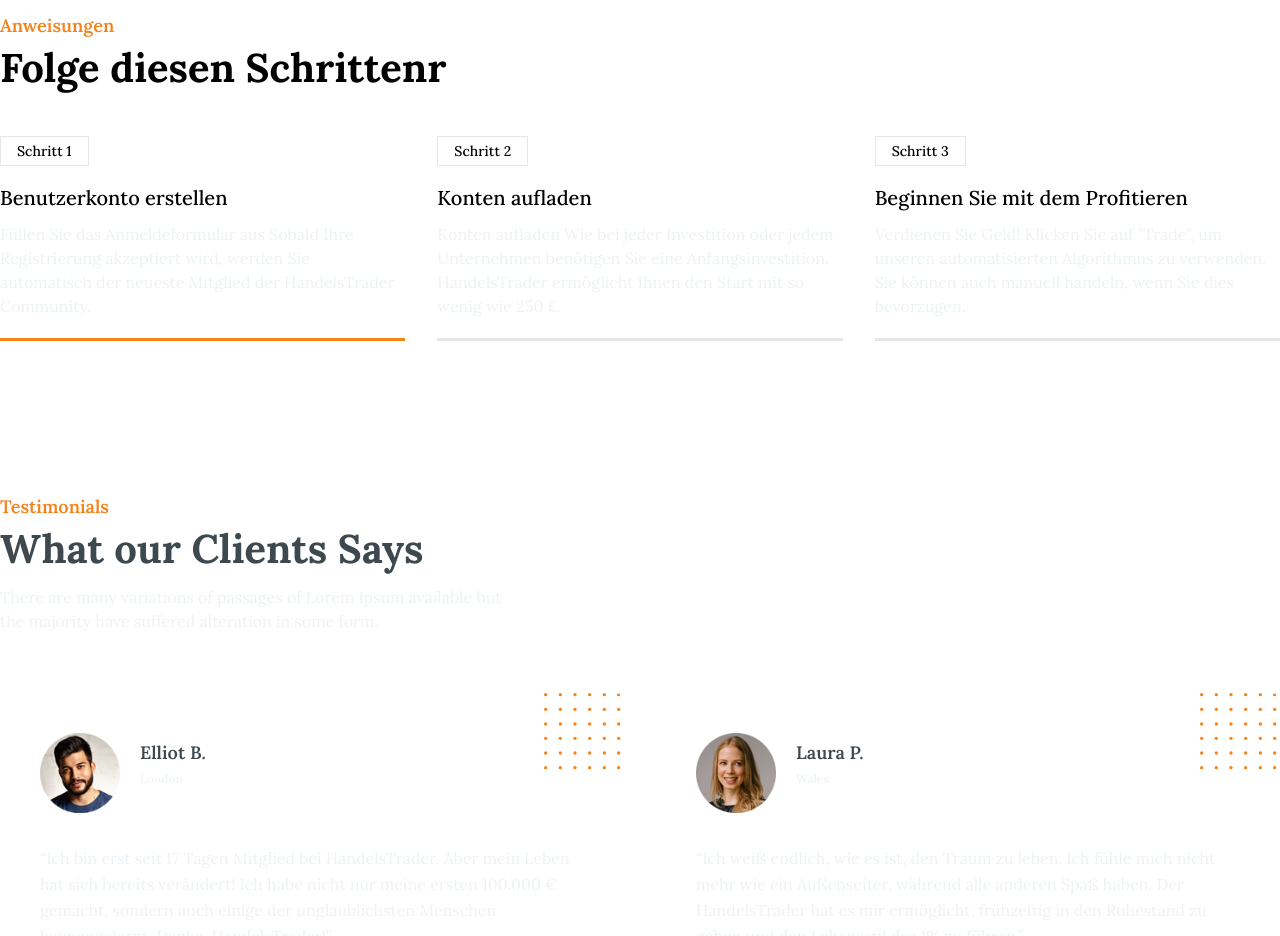
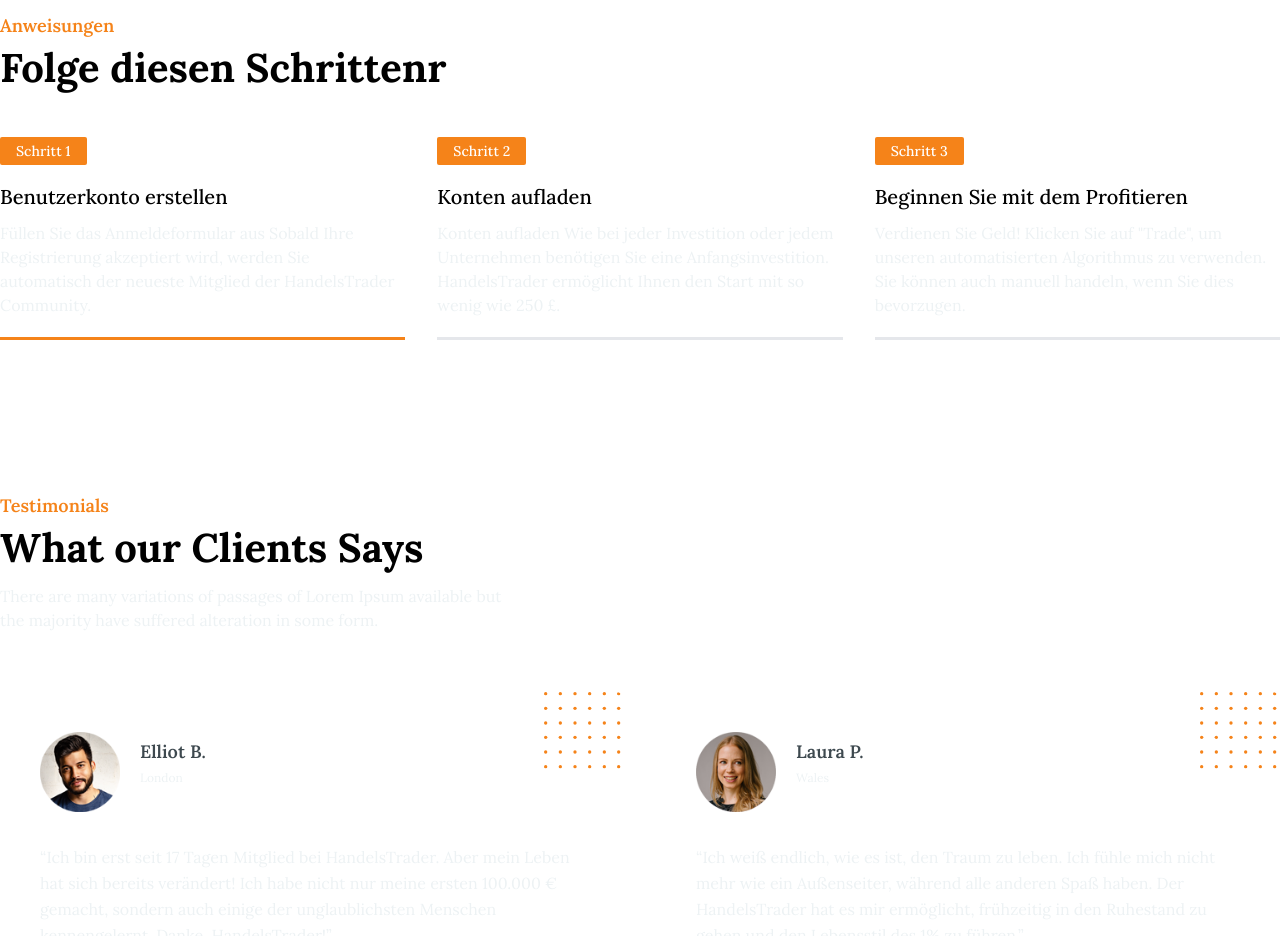
Before and after one commit to milosmicevic/handels-trader, a website built with Vite: page index.html in a window 1280 px wide. Shown: the part 2080-3016 px from the top of the page. Built offline with nearby package versions, Linux system fonts and the light colour scheme; what country-flags-dial-code, tailgrids would draw is missing.

Commit message:
Some Adjustments

```diff
--- a/index.html
+++ b/index.html
@@ -457,7 +457,7 @@
         <div class="-mx-4 flex flex-wrap">
           <div class="w-full px-4 md:w-1/2 lg:w-1/3">
             <div class="border-[#F58319] mb-8 border-b-[3px]">
-              <span class="border-stroke mb-[18px] inline-block border py-1 px-4 text-sm font-medium text-black">Schritt 1</span>
+              <span class="mb-[18px] inline-block bg-[#F58319] rounded-sm py-1 px-4 text-sm font-medium text-white">Schritt 1</span>
               <h3 class="mb-[10px] text-xl font-medium text-black">Benutzerkonto erstellen</h3>
               <p class="text-body-color mb-5 text-base">
                 Füllen Sie das Anmeldeformular aus Sobald Ihre Registrierung akzeptiert wird, werden Sie automatisch der neueste Mitglied
@@ -467,7 +467,7 @@
           </div>
           <div class="w-full px-4 md:w-1/2 lg:w-1/3">
             <div class="border-stroke mb-8 border-b-[3px]">
-              <span class="border-stroke mb-[18px] inline-block border py-1 px-4 text-sm font-medium text-black">Schritt 2</span>
+              <span class="mb-[18px] inline-block bg-[#F58319] rounded-sm py-1 px-4 text-sm font-medium text-white">Schritt 2</span>
               <h3 class="mb-[10px] text-xl font-medium text-black">Konten aufladen</h3>
               <p class="text-body-color mb-5 text-base">
                 Konten aufladen Wie bei jeder Investition oder jedem Unternehmen benötigen Sie eine Anfangsinvestition. HandelsTrader
@@ -477,7 +477,7 @@
           </div>
           <div class="w-full px-4 md:w-1/2 lg:w-1/3">
             <div class="border-stroke mb-8 border-b-[3px]">
-              <span class="border-stroke mb-[18px] inline-block border py-1 px-4 text-sm font-medium text-black">Schritt 3</span>
+              <span class="mb-[18px] inline-block bg-[#F58319] rounded-sm py-1 px-4 text-sm font-medium text-white">Schritt 3</span>
               <h3 class="mb-[10px] text-xl font-medium text-black">Beginnen Sie mit dem Profitieren</h3>
               <p class="text-body-color mb-5 text-base">
                 Verdienen Sie Geld! Klicken Sie auf "Trade", um unseren automatisierten Algorithmus zu verwenden. Sie können auch manuell
@@ -496,7 +496,7 @@
           <div class="w-full px-4">
             <div class="mb-[60px] max-w-[510px]">
               <span class="text-[#F58319] mb-2 block text-lg font-semibold">Testimonials</span>
-              <h2 class="text-[#3E494F] mb-4 text-3xl font-bold sm:text-4xl md:text-[40px]">What our Clients Says</h2>
+              <h2 class="text-black mb-4 text-3xl font-bold sm:text-4xl md:text-[40px]">What our Clients Says</h2>
               <p class="text-body-color text-base">
                 There are many variations of passages of Lorem Ipsum available but the majority have suffered alteration in some form.
               </p>
```
